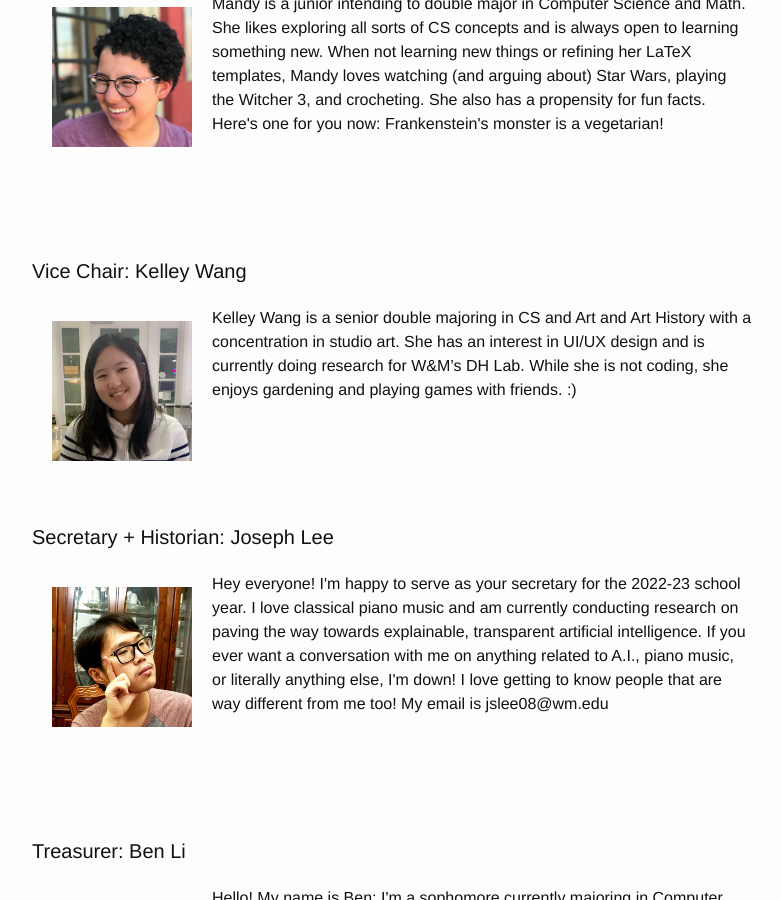
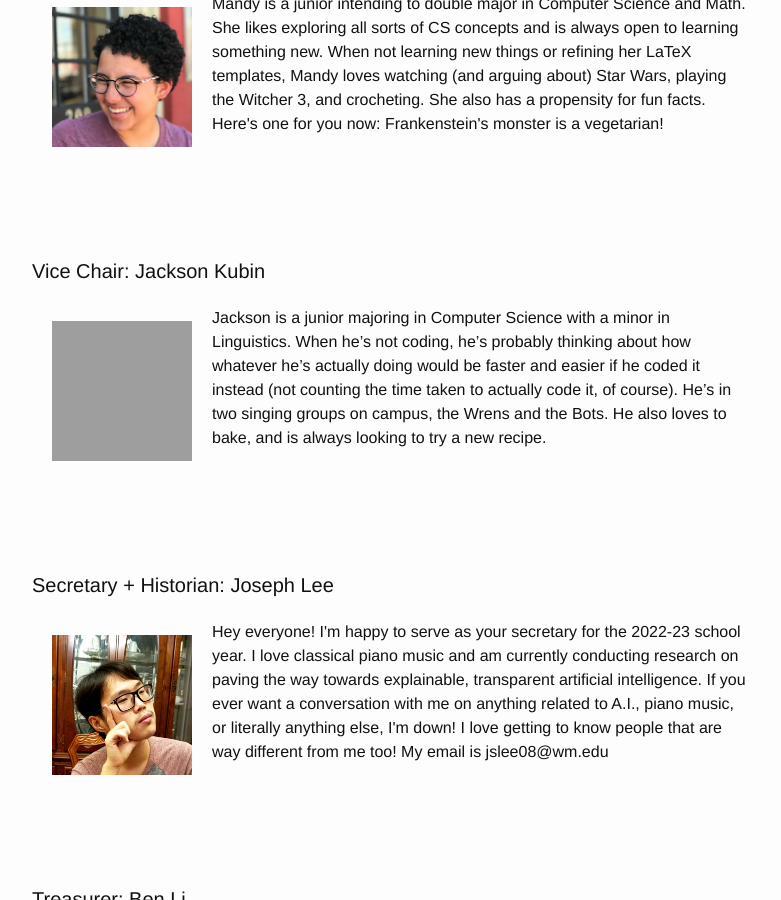
Before and after one commit to ACMWM/acmwm.github.io, a Jekyll site: the page built from _pages/officers.md, in a window 1280 px wide and 900 px high, scrolled down 314 px. Shown: the whole window, without its empty margins (238-1019 px from the left). Built offline with Jekyll 4.4.1, drawn with Linux system fonts in a browser that asks for light colours; grey boxes are pictures that could not be loaded.

Commit message:
test officer changes with jackson

```diff
--- a/_config.yml
+++ b/_config.yml
@@ -33,10 +33,10 @@ officers:
               Mandy is a junior intending to double major in Computer Science and Math. She likes exploring all sorts of CS concepts and is always open to learning something new. When not learning new things or refining her LaTeX templates, Mandy loves watching (and arguing about) Star Wars, playing the Witcher 3, and crocheting. She also has a propensity for fun facts. Here's one for you now: Frankenstein's monster is a vegetarian!
 
   - job: Vice Chair
-    name: Kelley Wang
-    pic: kelley.jpg
+    name: Jackson Kubin
+    pic: jackson.jpg
     bio: >
-        Kelley Wang is a senior double majoring in CS and Art and Art History with a concentration in studio art. She has an interest in UI/UX design and is currently doing research for W&M’s DH Lab. While she is not coding, she enjoys gardening and playing games with friends. :)
+        Jackson is a junior majoring in Computer Science with a minor in Linguistics. When he’s not coding, he’s probably thinking about how whatever he’s actually doing would be faster and easier if he coded it instead (not counting the time taken to actually code it, of course). He’s in two singing groups on campus, the Wrens and the Bots. He also loves to bake, and is always looking to try a new recipe.
 
   - job: Secretary + Historian
     name: Joseph Lee
```
Also changed, not shown: 1 other file.
